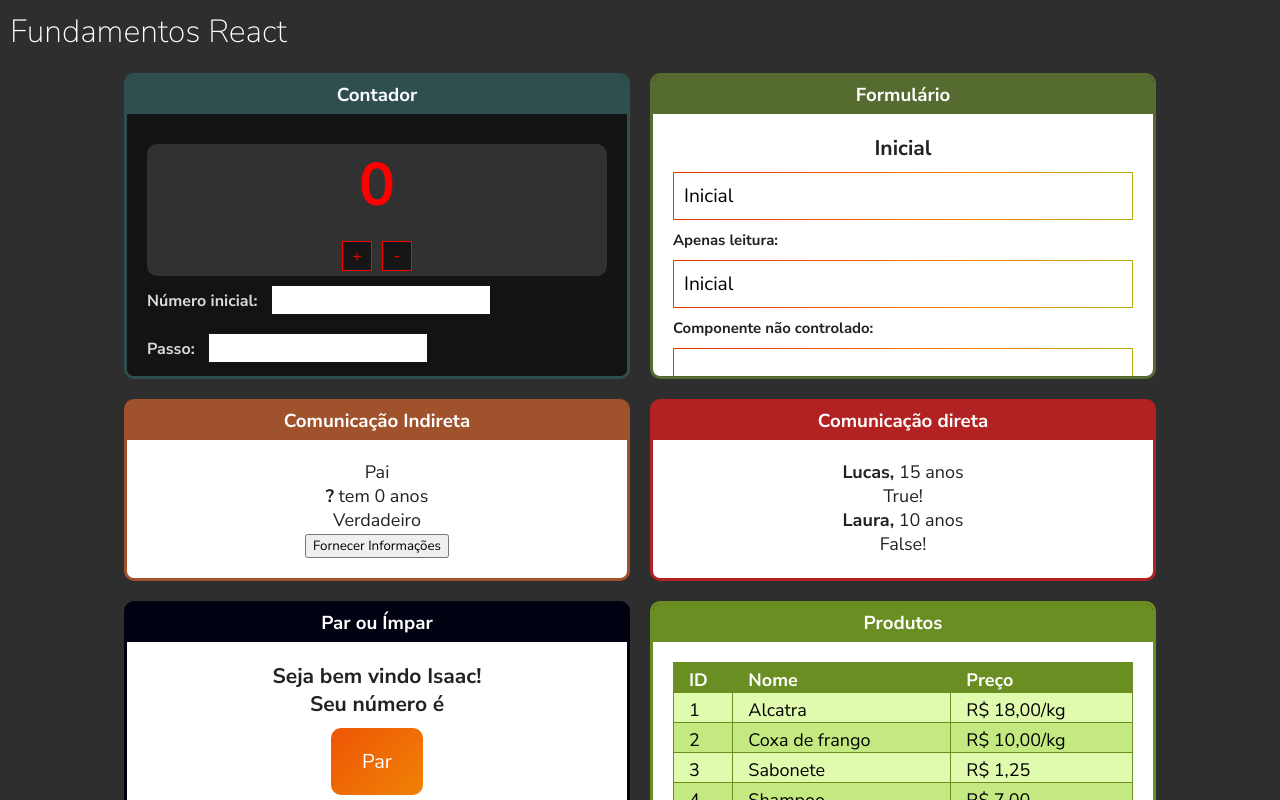
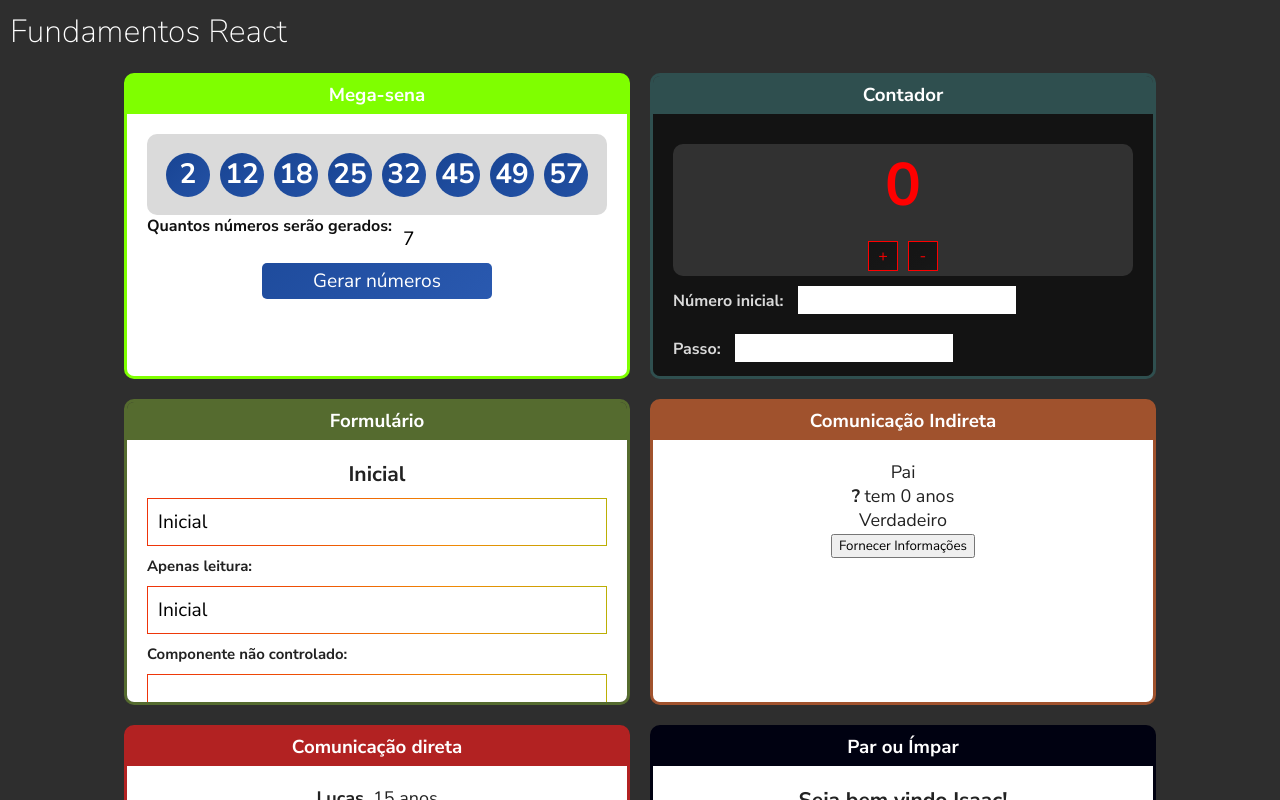
Before and after one commit to IsaacCaldas/Fundamentos-React, a React (Create React App) app: page / in a window 1280 px wide. Shown: the top 800 px of the page. Built offline with nearby package versions, Linux system fonts and the light colour scheme.

Commit message:
Creating Mega-sena component

```diff
--- a/src/App.jsx
+++ b/src/App.jsx
@@ -16,11 +16,18 @@
 import IndirectDad from './components/communication/IndirectDad';
 import Input from './components/forms/Input';
 import Counter from './components/counter/Counter';
+import Megasena from './components/Megasena/Megasena'
 
 export default () =>
     <div className="app">
       <h1>Fundamentos React</h1>
       <div className="cards-collection">
+        <Card
+          title="Mega-sena"
+          color="#7FFF00"
+        >
+          <Megasena></Megasena>
+        </Card>
         <Card
           title="Contador"
           color="#2F4F4F"
--- /dev/null
+++ b/src/components/Megasena/Megasena.css
@@ -0,0 +1,83 @@
+.mega-display{
+  background: #dadada;
+
+  margin: 0;
+  padding: 3px;
+
+  border-radius: 10px;
+
+}
+
+.number-ball{
+
+  width: 40px;
+  height: 40px;
+
+  padding: 2px;
+
+  border-radius: 50%;
+
+  background-size: 400% 400%;
+  background-image: linear-gradient(-45deg,
+  #3b73dc, #2d5db5,
+  #1e4b9c, #0e3885);
+  animation: animateGradient 2s ease infinite;
+
+  color: #fff;
+  font-size: 28px;
+  font-weight: bold;
+
+  margin: 5px;
+
+  display: inline-flex;
+  flex-direction: column;
+}
+
+@keyframes animateGradient {
+  0% {
+    background-position: 0% 50%;
+  }
+  50% {
+    background-position: 100% 50%;
+  }
+  100% {
+    background-position: 50% 0%;
+  }
+}
+
+.mega-form {
+  display: flex;
+}
+
+.mega-form label {
+  color: rgb(16, 16, 16);
+  font-weight: bold;
+  font-size: 1rem;
+  margin-right: 10px;
+}
+
+.mega-form input {
+  padding: 1px;
+  border: none;
+
+  width: 50px;
+}
+
+.mega-button button {
+  width: 50%;
+  padding: 5px 20px;
+
+  background-size: 400% 400%;
+  background-image: linear-gradient(-45deg,
+  #3b73dc, #2d5db5,
+  #1e4b9c, #0e3885);
+  animation: animateGradient 2s ease infinite;
+
+  border: none;
+  border-radius: 5px;
+  font-size: 1.2rem;
+  text-align: center;
+  color: #fff;
+
+  transition: 0.5s ease;
+}
--- /dev/null
+++ b/src/components/Megasena/Megasena.jsx
@@ -0,0 +1,60 @@
+import './Megasena.css';
+
+import React, { Component }from 'react';
+import DisplayMega from './DisplayMega';
+import InputMega from './InputMega';
+import ButtonMega from './ButtonMega';
+
+class Megasena extends Component{
+
+  state = {
+    number: 0
+  }
+
+  getNumbers = () => {
+
+  }
+  setNumber = (e) => {
+    this.setState({
+      number: +e.target.value
+    })
+  }
+
+  render() {
+    return (
+
+      <div>
+        <div className="megasena">
+          <div className="mega-display">
+
+
+            <h1>
+              <div className="number-ball">2</div>
+              <div className="number-ball">12</div>
+              <div className="number-ball">18</div>
+              <div className="number-ball">25</div>
+              <div className="number-ball">32</div>
+              <div className="number-ball">45</div>
+              <div className="number-ball">49</div>
+              <div className="number-ball">57</div>
+            </h1>
+
+          </div>
+
+          <div className="mega-form">
+            <label htmlFor="numberInput">Quantos números serão gerados: </label>
+            <input id="numberInput" type="number" value={7}  onChange={e => this.state.setNumber} />
+          </div>
+
+          <div className="mega-button">
+            <button onClick={1}>Gerar números</button>
+          </div>
+        </div>
+      </div>
+
+    );
+  }
+
+}
+
+export default Megasena;
--- a/src/components/counter/Counter.jsx
+++ b/src/components/counter/Counter.jsx
@@ -57,7 +57,7 @@
   render() {
     return (
 
-      <div className='ee'>
+      <div>
         <div className="counter">
           <div className="counter-display">
 
```
Also changed, not shown: src/components/Megasena/ButtonMega.jsx (added), src/components/Megasena/DisplayMega.jsx (added), src/components/Megasena/InputMega.jsx (added), src/components/counter/Counter.css (indentation only), src/data/products.js (line endings or trailing spaces).
